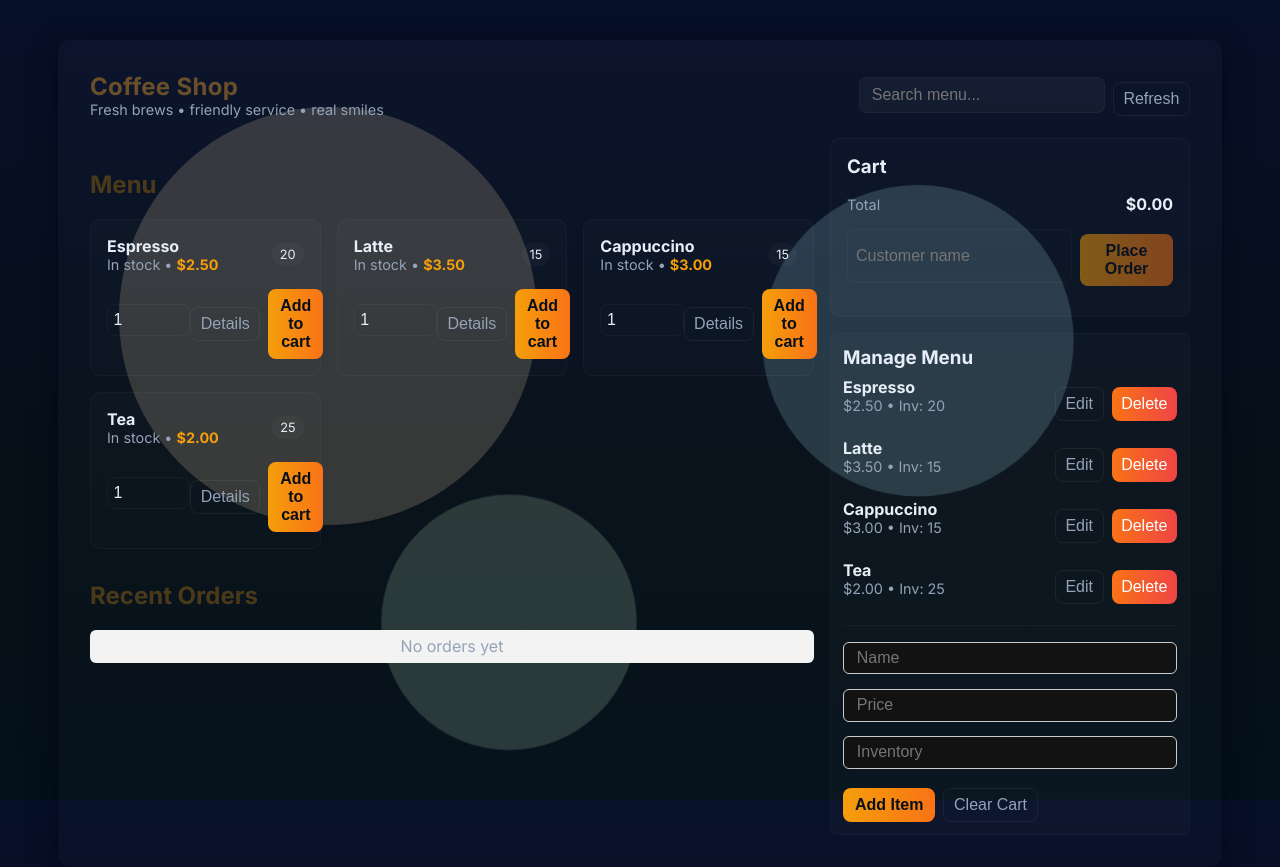
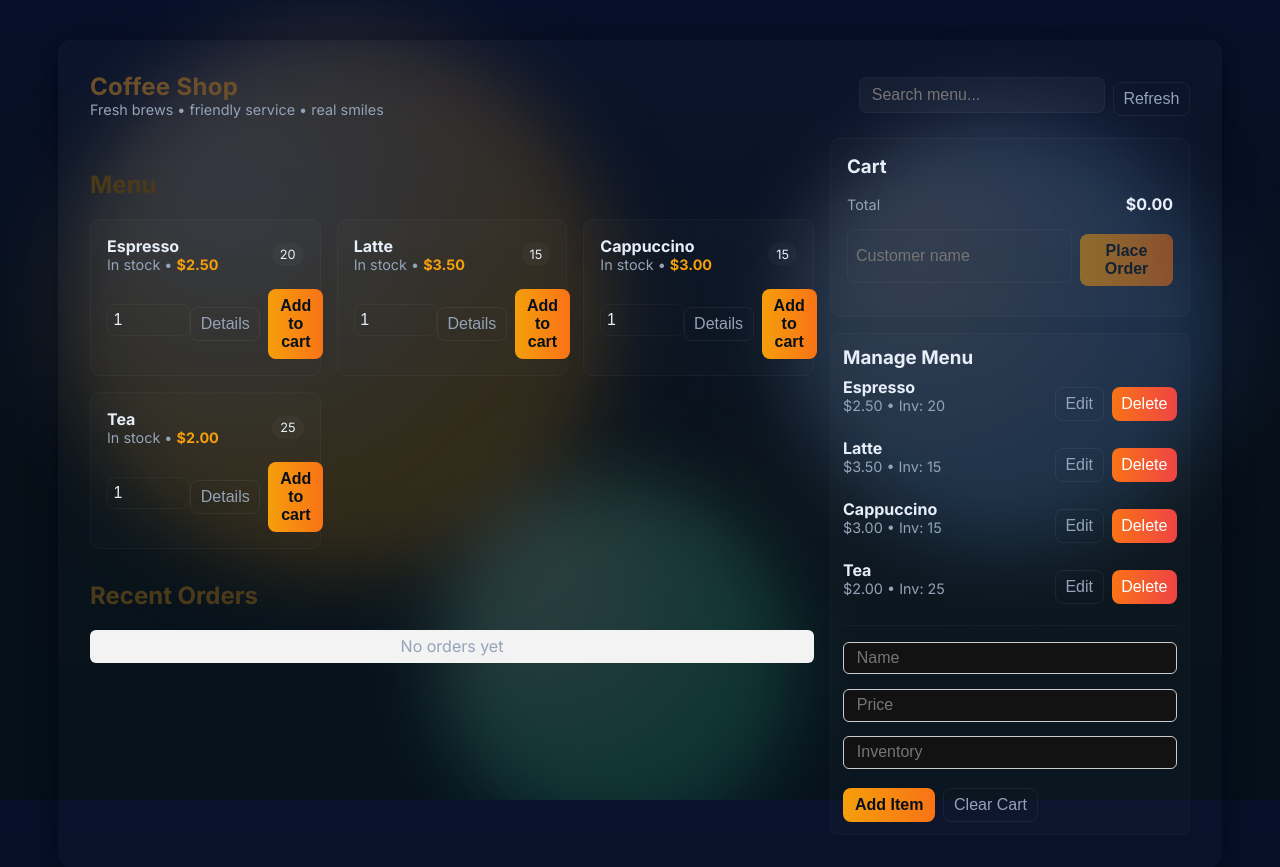
Before and after one commit to johfleming93/misc, a Flask app: page / in a window 1280 px wide. Run offline with Flask 2, Linux system fonts and the light colour scheme; data comes from the database, SQL or seed files in the repository; data that the repository does not hold is empty.

Commit message:
Enhance background with animations and gradients
Updated background styles to include animated radial gradients and blurred blobs for a modern look.

```diff
--- a/coffee-shop/static/bg.css
+++ b/coffee-shop/static/bg.css
@@ -1,40 +1,57 @@
-body {
-  min-height: 100vh;
-  position: relative;
-  overflow-x: hidden;
-}
+/* Polished animated background
+   - Subtle blurred blobs with mix-blend-mode for a modern look
+   - Low opacity and slow movement to avoid distraction
+*/
+body { min-height: 100vh; position: relative; overflow-x: hidden; background: radial-gradient(1200px 600px at 10% 10%, rgba(245,158,11,0.06), transparent 8%), radial-gradient(900px 400px at 90% 80%, rgba(249,115,22,0.04), transparent 8%); }
+
 .bg-animated {
   position: fixed;
   top: 0; left: 0; width: 100vw; height: 100vh;
   z-index: 0;
   pointer-events: none;
+  overflow: hidden;
 }
+
+/* Large blurred blobs */
 .bg-animated .circle {
   position: absolute;
   border-radius: 50%;
   opacity: 0.18;
-  animation: move 12s infinite linear;
+  filter: blur(36px);
+  transform-origin: center;
+  mix-blend-mode: screen;
+  animation: float 16s ease-in-out infinite;
 }
+
 .bg-animated .circle1 {
-  width: 400px; height: 400px;
-  background: #ffe4b5;
-  left: 10vw; top: 10vh;
+  width: 520px; height: 520px;
+  background: radial-gradient(circle at 30% 30%, #ffedd5, #f59e0b 60%);
+  left: 6vw; top: 6vh;
   animation-delay: 0s;
 }
 .bg-animated .circle2 {
-  width: 300px; height: 300px;
-  background: #b3e5fc;
-  left: 60vw; top: 20vh;
-  animation-delay: 2s;
+  width: 420px; height: 420px;
+  background: radial-gradient(circle at 30% 30%, #dbeafe, #60a5fa 60%);
+  left: 62vw; top: 18vh;
+  animation-delay: 3s;
 }
 .bg-animated .circle3 {
-  width: 250px; height: 250px;
-  background: #c8e6c9;
-  left: 30vw; top: 60vh;
-  animation-delay: 4s;
+  width: 360px; height: 360px;
+  background: radial-gradient(circle at 30% 30%, #d1fae5, #34d399 60%);
+  left: 34vw; top: 60vh;
+  animation-delay: 6s;
 }
-@keyframes move {
-  0% { transform: translateY(0) scale(1); }
-  50% { transform: translateY(40px) scale(1.05); }
-  100% { transform: translateY(0) scale(1); }
+
+/* subtle motion */
+@keyframes float {
+  0% { transform: translateY(0) scale(1); opacity: 0.18; }
+  25% { transform: translateY(-24px) scale(1.03); opacity: 0.2; }
+  50% { transform: translateY(0) scale(1.06); opacity: 0.16; }
+  75% { transform: translateY(24px) scale(1.03); opacity: 0.2; }
+  100% { transform: translateY(0) scale(1); opacity: 0.18; }
 }
+
+/* make sure background doesn't capture pointer events on mobile */
+@media (prefers-reduced-motion: reduce) {
+  .bg-animated .circle { animation: none; }
+}
```
